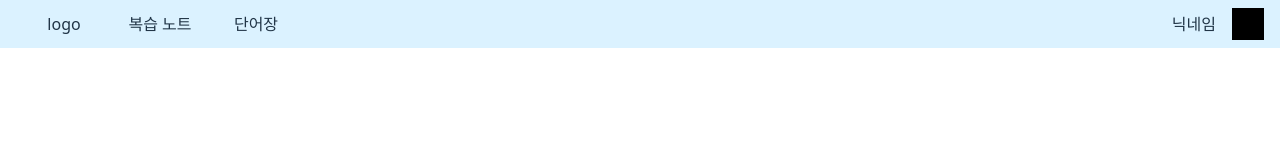
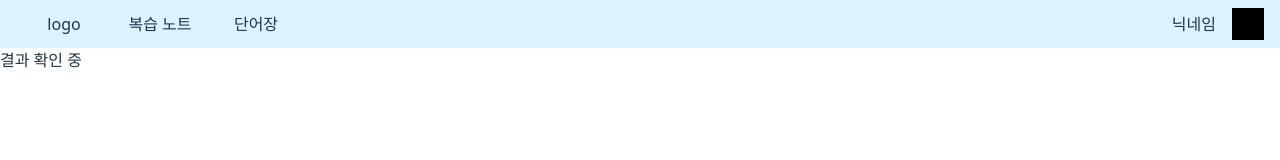
Before and after one commit to gdsc-ssu/liter-sea-client, a React (Vite) app: page /loading in a window 1280 px wide. Before the commit this address had no page. Shown: the top 160 px of the page. Built offline with nearby package versions, Linux system fonts and the light colour scheme.

Commit message:
feat: 결과 로딩 페이지

```diff
--- a/src/Router.tsx
+++ b/src/Router.tsx
@@ -3,6 +3,7 @@ import Layout from "./components/Layout/Layout";
 import Header from "./components/Header/Header";
 import Multiple from "./pages/StageCheck/Multiple";
 import Vocabulary from "./pages/StageCheck/Vocabulary";
+import ResultLoading from "./pages/ResultLoading/ResultLoading";
 
 function Router() {
   return (
@@ -18,6 +19,7 @@ function Router() {
           <Route path="/stage/2" element={<Vocabulary />} />
           <Route path="/summary" element={<div>summary</div>} />
           <Route path="/vocabulary" element={<div>vocabulary</div>} />
+          <Route path="/loading" element={<ResultLoading />} />
         </Routes>
       </Layout>
     </BrowserRouter>
--- /dev/null
+++ b/src/pages/ResultLoading/ResultLoading.tsx
@@ -0,0 +1,7 @@
+import React from "react";
+
+const ResultLoading = () => {
+  return <div>결과 확인 중</div>;
+};
+
+export default ResultLoading;
```
